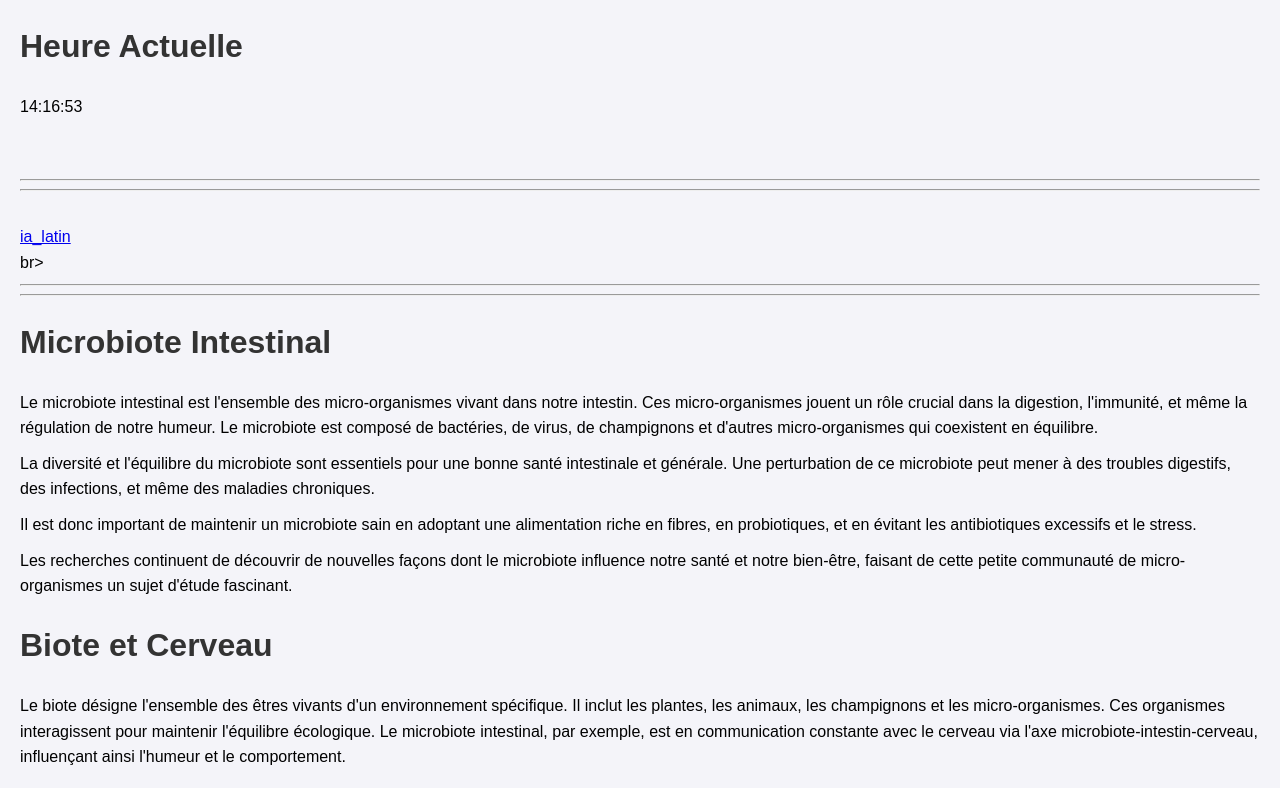
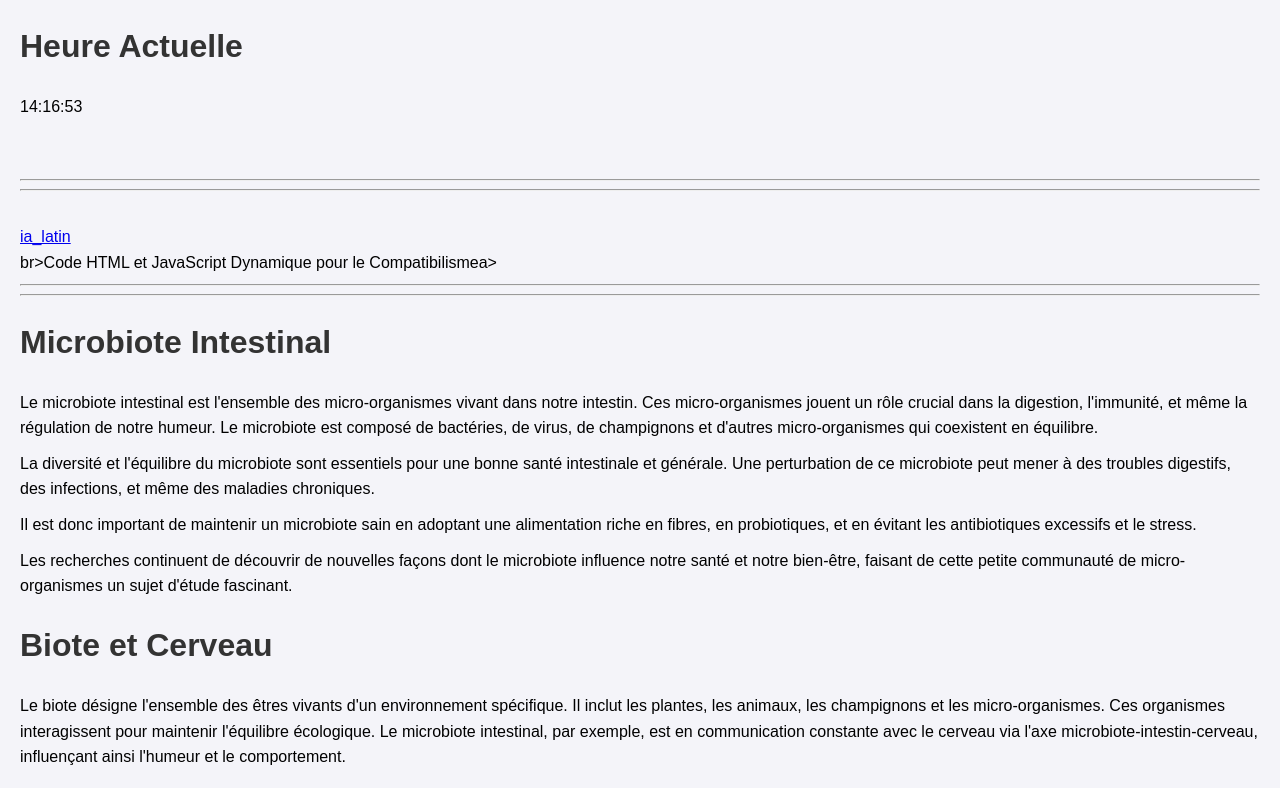
Before and after one commit to nourredine1981/nourredine1981, a website: page index.html in a window 1280 px wide. Shown: the top 788 px of the page. Drawn offline with Linux system fonts and the light colour scheme.

Commit message:
Update index.html

```diff
--- a/index.html
+++ b/index.html
@@ -21,7 +21,7 @@
 <body><h1>Heure Actuelle</h1> <div id="time"></div> <script> function updateTime() { const now = new Date(); const hours = now.getHours().toString().padStart(2, '0'); const minutes = now.getMinutes().toString().padStart(2, '0'); const seconds = now.getSeconds().toString().padStart(2, '0'); const timeString = `${hours}:${minutes}:${seconds}`; document.getElementById('time').textContent = timeString; } setInterval(updateTime, 1000); // Met à jour l'heure toutes les secondes updateTime(); // Affiche immédiatement l'heure actuelle </script>
     <br><br>
 <hr><hr><br>
-   <a href="ia_latin.html"> ia_latin</a><br>br><hr><hr>
+   <a href="ia_latin.html"> ia_latin</a><br>br><a hre="./compatibilisme.html">Code HTML et JavaScript Dynamique pour le Compatibilisme</a>a><hr><hr>
 
 
     <h1>Microbiote Intestinal</h1>
```
